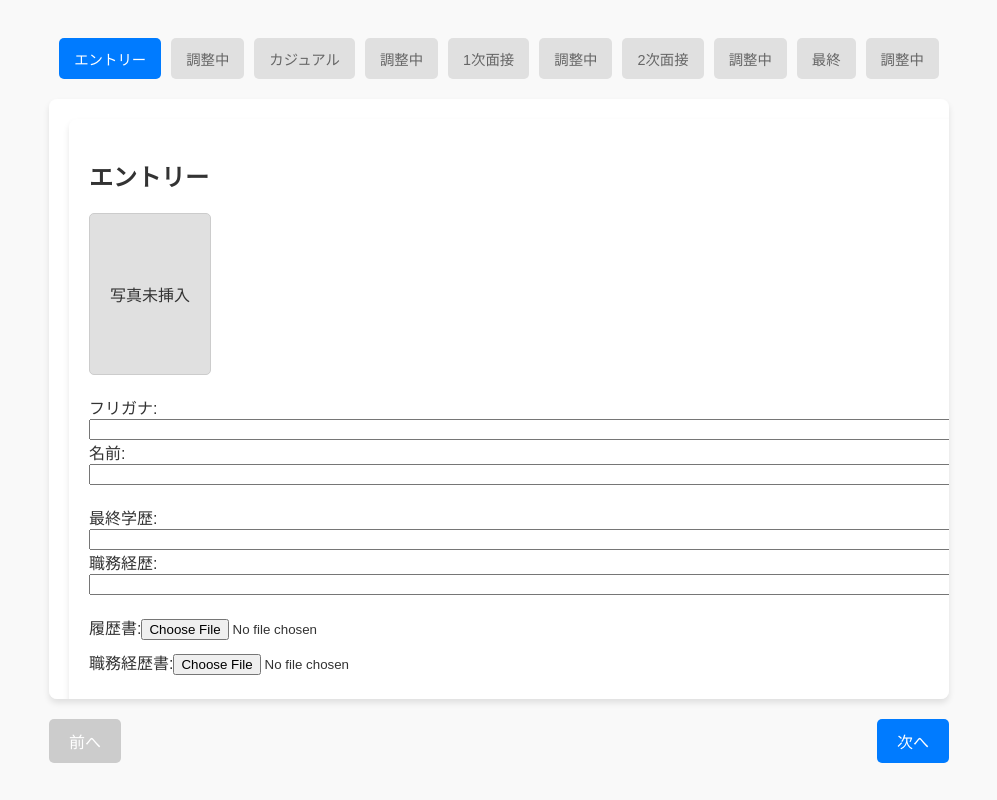
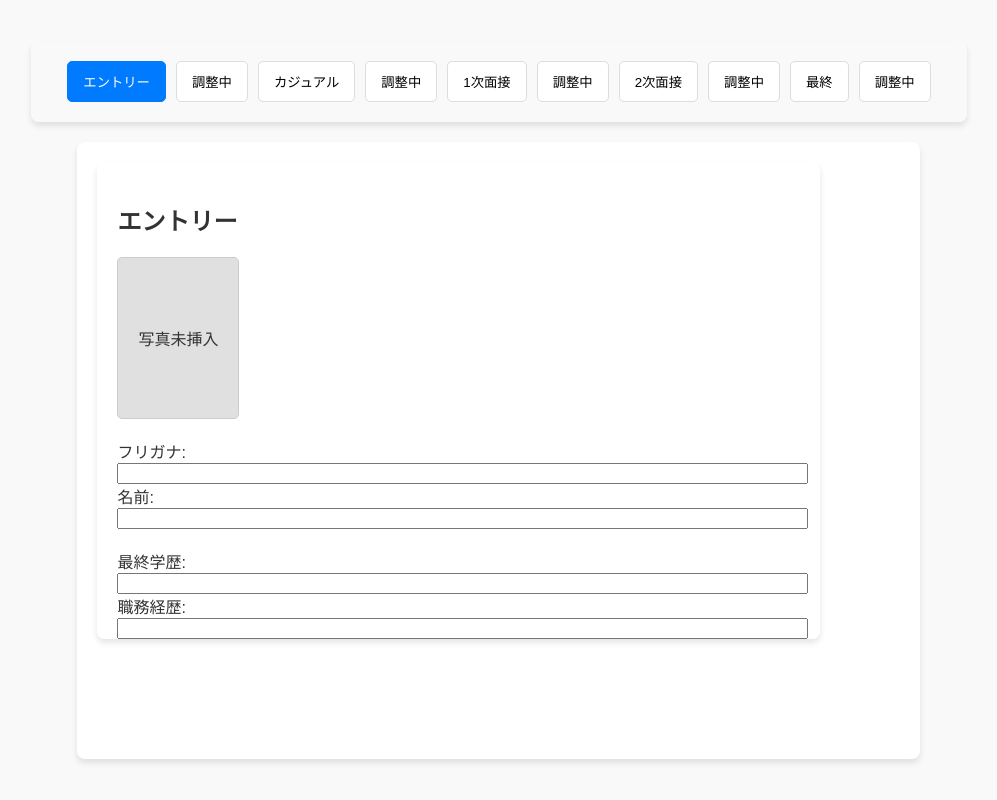
Before and after one commit to fuukanoo/SRM_prod, a React (Create React App) app in the folder SRM_client/: page / in a window 1280 px wide. Shown: the whole page, without its empty margins (141-1138 px from the left). Built offline with nearby package versions, Linux system fonts and the light colour scheme.

Commit message:
フォロー面談added

```diff
--- a/SRM_client/src/App.jsx
+++ b/SRM_client/src/App.jsx
@@ -1,4 +1,5 @@
 import React, { useState } from "react";
+import StepNavigator from "./components/StepNavigator";
 import ProfileScreen from "./components/ProfileScreen";
 import EntryAdjustmentScreen from "./components/EntryAdjustmentScreen";
 import CasualScreen from "./components/CasualScreen";
@@ -46,33 +47,7 @@ function App() {
 
   const [currentStep, setCurrentStep] = useState(0);
 
-  const steps = [
-    <ProfileScreen profileData={profileData} setProfileData={setProfileData} />, // エントリー
-    <EntryAdjustmentScreen profileData={profileData} />, // 調整中（エントリー内容）
-    <CasualScreen
-      profileData={profileData}
-      casualData={casualData}
-      setCasualData={setCasualData} // カジュアル
-    />,
-    <OtherScreens profileData={profileData} casualData={casualData} />, // 調整中
-    <FirstInterviewScreen
-      interviewData={interviewData}
-      setInterviewData={setInterviewData}
-    />, // 1次面接
-    <OtherScreens profileData={profileData} casualData={casualData} />, // 調整中
-    <SecondInterviewScreen
-      interviewData={interviewData}
-      setInterviewData={setInterviewData}
-    />, // 2次面接
-    <OtherScreens profileData={profileData} casualData={casualData} />, // 調整中
-    <FinalInterviewScreen
-      interviewData={interviewData}
-      setInterviewData={setInterviewData}
-    />, // 最終
-    <OtherScreens profileData={profileData} casualData={casualData} />, // 調整中
-  ];
-
-  const stepLabels = [
+  const [stepLabels, setStepLabels] = useState([
     "エントリー",
     "調整中",
     "カジュアル",
@@ -83,39 +58,56 @@ function App() {
     "調整中",
     "最終",
     "調整中",
-  ];
+  ]);
+
+  const [steps, setSteps] = useState([
+    <ProfileScreen profileData={profileData} setProfileData={setProfileData} />,
+    <EntryAdjustmentScreen profileData={profileData} />,
+    <CasualScreen
+      profileData={profileData}
+      casualData={casualData}
+      setCasualData={setCasualData}
+    />,
+    <OtherScreens profileData={profileData} casualData={casualData} />,
+    <FirstInterviewScreen
+      interviewData={interviewData}
+      setInterviewData={setInterviewData}
+    />,
+    <OtherScreens profileData={profileData} casualData={casualData} />,
+    <SecondInterviewScreen
+      interviewData={interviewData}
+      setInterviewData={setInterviewData}
+    />,
+    <OtherScreens profileData={profileData} casualData={casualData} />,
+    <FinalInterviewScreen
+      interviewData={interviewData}
+      setInterviewData={setInterviewData}
+    />,
+    <OtherScreens profileData={profileData} casualData={casualData} />,
+  ]);
+
+  // 新しいフォロー面談を追加する関数
+  const handleAddStep = () => {
+    const newStepName = "フォロー面談"; // 数字なし
+    setStepLabels((prev) => [...prev, newStepName]);
+    setSteps((prev) => [
+      ...prev,
+      <OtherScreens profileData={profileData} casualData={casualData} />,
+    ]);
+  };
 
   return (
     <div className="app-container">
-      <div className="step-container">
-        {stepLabels.map((label, index) => (
-          <div
-            key={index}
-            className={`step ${index === currentStep ? "highlight" : ""}`}
-            onClick={() => setCurrentStep(index)}
-            style={{ cursor: "pointer" }}
-          >
-            {label}
-          </div>
-        ))}
-      </div>
+      {/* ステップナビゲーション */}
+      <StepNavigator
+        steps={stepLabels}
+        currentStep={currentStep}
+        setCurrentStep={setCurrentStep}
+        onAddStep={handleAddStep}
+      />
+
+      {/* 現在のステップに対応するコンテンツ */}
       <div className="container">{steps[currentStep]}</div>
-      <div className="button-container">
-        <button
-          onClick={() => setCurrentStep((prev) => Math.max(prev - 1, 0))}
-          disabled={currentStep === 0}
-          className="nav-button"
-        >
-          前へ
-        </button>
-        <button
-          onClick={() => setCurrentStep((prev) => Math.min(prev + 1, steps.length - 1))}
-          disabled={currentStep === steps.length - 1}
-          className="nav-button"
-        >
-          次へ
-        </button>
-      </div>
     </div>
   );
 }
--- a/SRM_client/src/components/CasualScreen.css
+++ b/SRM_client/src/components/CasualScreen.css
@@ -38,12 +38,13 @@
 
 .furigana{
   font-size: 10px;
-  font-weight: bold;
+  color: #666;    /* 薄いグレーの色 */
 }
 
 .kanji_name {
-  font-size: 30px;
+  font-size: 70px;
   font-weight: bold;
+  color: #000;       /* 黒色 */
 }
 
 .evaluation {
--- /dev/null
+++ b/SRM_client/src/components/StepNavigator.css
@@ -0,0 +1,52 @@
+.step-navigator {
+    display: flex;
+    align-items: center;
+    gap: 10px;
+    background-color: #f9f9f9;
+    padding: 10px;
+    border-radius: 8px;
+    box-shadow: 0 4px 6px rgba(0, 0, 0, 0.1);
+    margin-bottom: 20px;
+    overflow-x: auto; /* 横スクロールを有効化 */
+    white-space: nowrap; /* ボタンが折り返されないようにする */
+  }
+
+  .step-container {
+    display: flex;
+    gap: 10px;
+    flex-shrink: 0;
+  }
+
+  .step-button {
+    padding: 10px 15px;
+    border: 1px solid #ddd;
+    background-color: #fff;
+    border-radius: 5px;
+    cursor: pointer;
+    white-space: nowrap;
+    transition: background-color 0.2s;
+  }
+
+  .step-button.active {
+    background-color: #007bff;
+    color: #fff;
+    border-color: #007bff;
+  }
+
+  .step-button:hover:not(.active) {
+    background-color: #f1f1f1;
+  }
+
+  .add-button {
+    padding: 10px 15px;
+    background-color: #28a745;
+    color: #fff;
+    border: none;
+    border-radius: 5px;
+    cursor: pointer;
+    white-space: nowrap;
+  }
+
+  .add-button:hover {
+    background-color: #218838;
+  }
--- /dev/null
+++ b/SRM_client/src/components/StepNavigator.jsx
@@ -0,0 +1,35 @@
+import React, { useState } from "react";
+import "./StepNavigator.css";
+
+function StepNavigator({ steps, currentStep, setCurrentStep }) {
+  const [stepList, setStepList] = useState(steps);
+
+  // 新しい面談を追加
+  const handleAddStep = () => {
+    const newStepName = `フォロー面談 ${stepList.length + 1}`;
+    setStepList([...stepList, newStepName]);
+  };
+
+  return (
+    <div className="step-navigator">
+      {/* 横スクロール対応のステップコンテナ */}
+      <div className="step-container">
+        {stepList.map((step, index) => (
+          <button
+            key={index}
+            className={`step-button ${index === currentStep ? "active" : ""}`}
+            onClick={() => setCurrentStep(index)}
+          >
+            {step}
+          </button>
+        ))}
+      </div>
+      {/* プラスボタン */}
+      <button className="add-button" onClick={handleAddStep}>
+        ＋
+      </button>
+    </div>
+  );
+}
+
+export default StepNavigator;
--- a/SRM_client/src/index.css
+++ b/SRM_client/src/index.css
@@ -1,43 +1,51 @@
-/* 全体のリセット */
-body {
+/* 全体のリセットとフルスクリーン設定 */
+body, html {
   margin: 0;
   padding: 0;
   font-family: 'Arial', sans-serif;
   background-color: #f9f9f9;
   color: #333;
-  height: 100vh;
+  width: 100%;
+  height: 100%;
+  min-height: 100%;
+  overflow: hidden; /* 必要に応じてスクロールを非表示 */
   display: flex;
   flex-direction: column;
   justify-content: center;
   align-items: center;
 }
 
-/* 全体のラッパー */
+/* アプリ全体をフルスクリーンに */
 .app-container {
+  width: 100%;
+  height: 100%;
   display: flex;
   flex-direction: column;
   align-items: center;
-  gap: 20px;
+  justify-content: flex-start;
 }
 
-/* コンテナの固定サイズ */
+/* コンテンツエリアを可変サイズに */
 .container {
-  width: 900px;
-  height: 600px;
+  width: 90%; /* 必要に応じて調整 */
+  max-width: 1200px; /* 最大幅を設定 */
+  height: calc(100% - 100px); /* ステップナビゲーション分の高さを引く */
   padding: 20px;
   background-color: #fff;
   border-radius: 8px;
   box-shadow: 0 4px 6px rgba(0, 0, 0, 0.1);
   box-sizing: border-box;
-  overflow-y: auto;
+  overflow-y: auto; /* 必要に応じて縦スクロールを表示 */
 }
 
 /* ステップナビゲーション */
 .step-container {
+  width: 100%;
   display: flex;
   justify-content: center;
   gap: 10px;
   flex-wrap: wrap;
+  padding: 10px 0;
 }
 
 .step {
@@ -59,7 +67,8 @@ body {
 .button-container {
   display: flex;
   justify-content: space-between;
-  width: 900px; /* コンテナと同じ幅 */
+  width: 90%; /* コンテナ幅に合わせる */
+  max-width: 1200px; /* 最大幅を設定 */
 }
 
 .nav-button {
@@ -126,13 +135,12 @@ body {
 }
 
 /* 写真表示エリア */
-/* 証明写真のスタイル */
 .profile-photo {
-  width: 120px; /* 横幅 */
-  height: 160px; /* 縦幅 */
+  width: 120px;
+  height: 160px;
   background-color: #e0e0e0;
   border-radius: 5px;
-  background-size: cover; /* 画像を枠いっぱいに表示 */
-  background-position: center; /* 画像を中央揃え */
+  background-size: cover;
+  background-position: center;
   border: 1px solid #ccc;
 }
```
